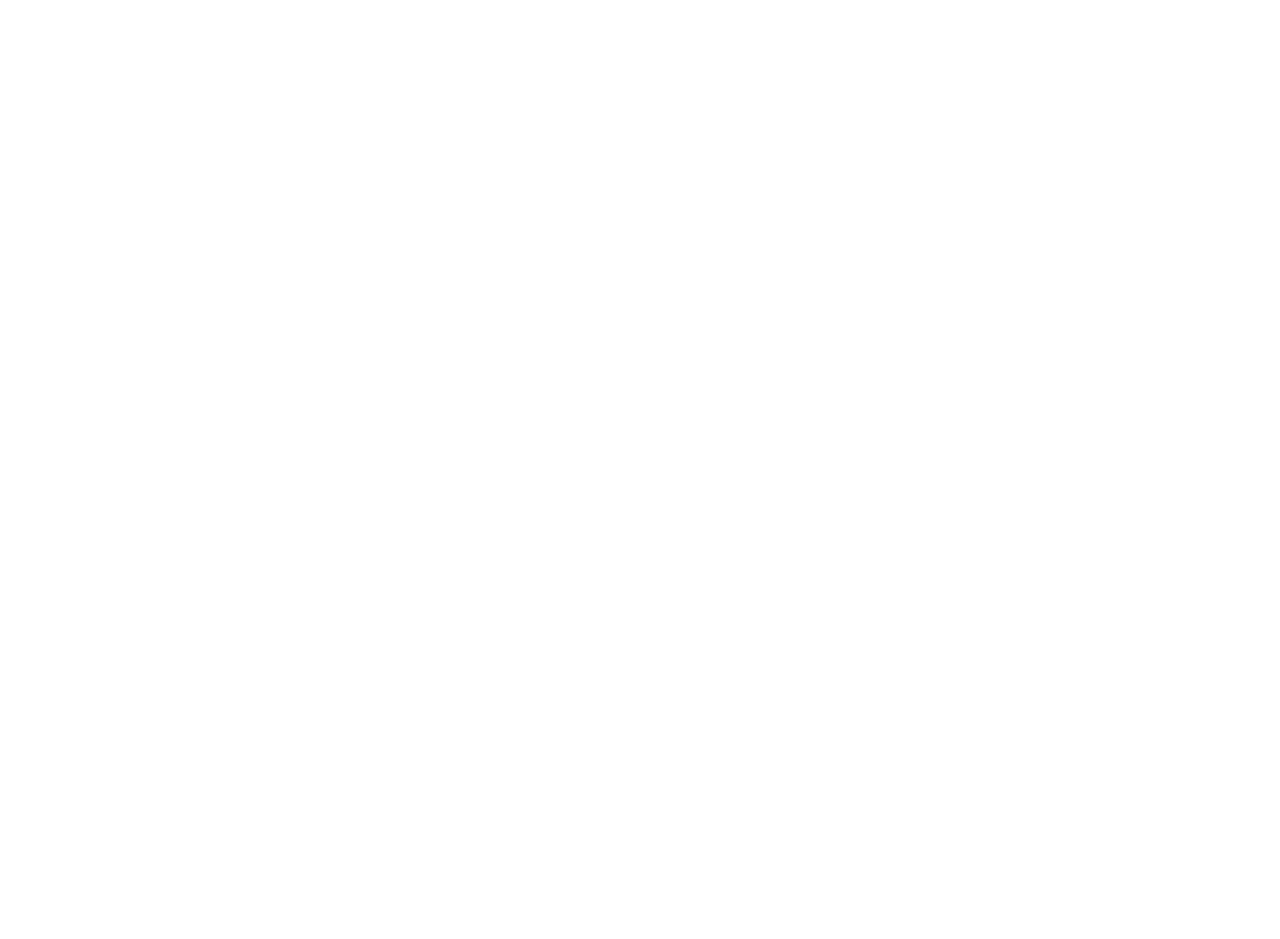
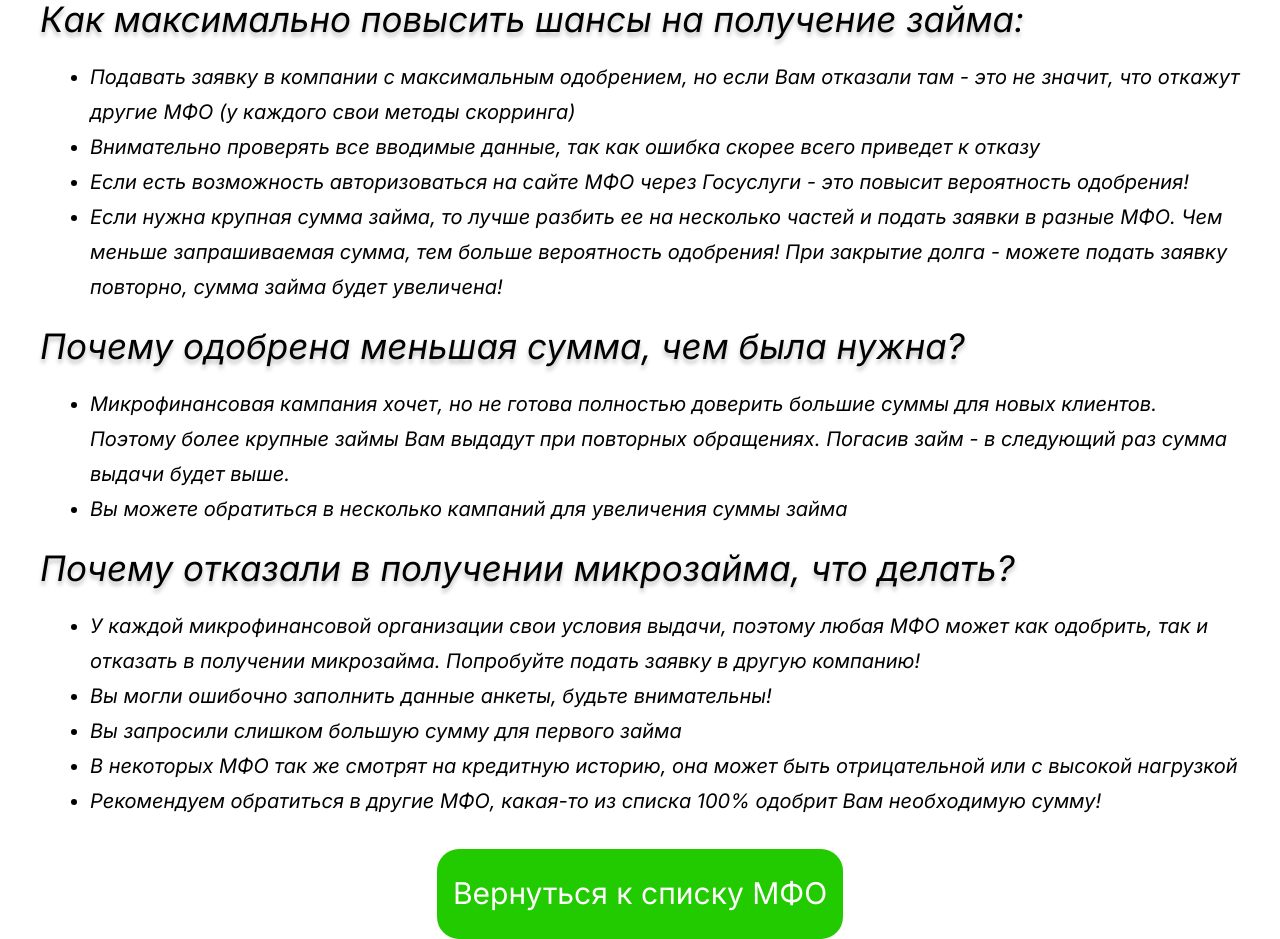
Before and after one commit to 1zzat1lla-Fayzullayev/zaymov, a React (Vite) app: page / in a window 1280 px wide. Shown: the part 1780-2719 px from the top of the page. Before the commit the page ends 1728 px from the top, so only its background shows below. Built offline with nearby package versions, Linux system fonts and the light colour scheme.

Commit message:
add texts

```diff
--- a/src/App.jsx
+++ b/src/App.jsx
@@ -1,4 +1,5 @@
 import CardSection from "./components/cardSection";
+import FirstTexts from "./components/firstTexts";
 import Hero from "./components/hero";
 import Navbar from "./components/navbar";
 
@@ -8,6 +9,7 @@
       <Navbar />
       <Hero />
       <CardSection />
+      <FirstTexts />
     </>
   );
 }
--- /dev/null
+++ b/src/components/firstTexts.jsx
@@ -0,0 +1,92 @@
+import Wrapper from "../layout/wrapper";
+import GreenButton from "../shared/greenButton";
+
+function FirstTexts() {
+  const scrollTop = () => {
+    window.scrollTo({ top: 0, behavior: "smooth" });
+  }
+  return (
+    <>
+      <Wrapper>
+        <div className="mt-[50px] mx-[20px] xl:mx-0">
+          <div>
+            <h2 className="custom_text text-[25px] md:text-[35px]">
+              Как максимально повысить шансы на получение займа:
+            </h2>
+            <ul className="ml-[30px] md:ml-[50px] mt-5">
+              <li className="list-disc italic font-Inter text-[18px] md:text-[20px] leading-[35px]">
+                Подавать заявку в компании с максимальным одобрением, но если
+                Вам отказали там - это не значит, что откажут другие МФО (у
+                каждого свои методы скорринга)
+              </li>
+              <li className="list-disc italic font-Inter text-[18px] md:text-[20px] leading-[35px]">
+                Внимательно проверять все вводимые данные, так как ошибка скорее
+                всего приведет к отказу
+              </li>
+              <li className="list-disc italic font-Inter text-[18px] md:text-[20px] leading-[35px]">
+                Если есть возможность авторизоваться на сайте МФО через
+                Госуслуги - это повысит вероятность одобрения!
+              </li>
+              <li className="list-disc italic font-Inter text-[18px] md:text-[20px] leading-[35px]">
+                Если нужна крупная сумма займа, то лучше разбить ее на несколько
+                частей и подать заявки в разные МФО. Чем меньше запрашиваемая
+                сумма, тем больше вероятность одобрения! При закрытие долга -
+                можете подать заявку повторно, сумма займа будет увеличена!
+              </li>
+            </ul>
+          </div>
+
+          <div className="mt-5">
+            <h2 className="custom_text text-[25px] md:text-[35px]">
+              Почему одобрена меньшая сумма, чем была нужна?
+            </h2>
+            <ul className="ml-[30px] md:ml-[50px] mt-5">
+              <li className="list-disc italic font-Inter text-[18px] md:text-[20px] leading-[35px]">
+                Микрофинансовая кампания хочет, но не готова полностью доверить
+                большие суммы для новых клиентов. Поэтому более крупные займы
+                Вам выдадут при повторных обращениях. Погасив займ - в следующий
+                раз сумма выдачи будет выше.
+              </li>
+              <li className="list-disc italic font-Inter text-[18px] md:text-[20px] leading-[35px]">
+                Вы можете обратиться в несколько кампаний для увеличения суммы
+                займа
+              </li>
+            </ul>
+          </div>
+
+          <div className="mt-5">
+            <h2 className="custom_text text-[25px] md:text-[35px]">
+              Почему отказали в получении микрозайма, что делать?
+            </h2>
+            <ul className="ml-[30px] md:ml-[50px] mt-5">
+              <li className="list-disc italic font-Inter text-[18px] md:text-[20px] leading-[35px]">
+                У каждой микрофинансовой организации свои условия выдачи,
+                поэтому любая МФО может как одобрить, так и отказать в получении
+                микрозайма. Попробуйте подать заявку в другую компанию!
+              </li>
+              <li className="list-disc italic font-Inter text-[18px] md:text-[20px] leading-[35px]">
+                Вы могли ошибочно заполнить данные анкеты, будьте внимательны!
+              </li>
+              <li className="list-disc italic font-Inter text-[18px] md:text-[20px] leading-[35px]">
+                Вы запросили слишком большую сумму для первого займа
+              </li>
+              <li className="list-disc italic font-Inter text-[18px] md:text-[20px] leading-[35px]">
+                В некоторых МФО так же смотрят на кредитную историю, она может
+                быть отрицательной или с высокой нагрузкой
+              </li>
+              <li className="list-disc italic font-Inter text-[18px] md:text-[20px] leading-[35px]">
+                Рекомендуем обратиться в другие МФО, какая-то из списка 100%
+                одобрит Вам необходимую сумму!
+              </li>
+            </ul>
+          </div>
+          <div className="flex justify-center items-center mt-[30px]" onClick={scrollTop}>
+            <GreenButton buttonName={"Вернуться к списку МФО"} />
+          </div>
+        </div>
+      </Wrapper>
+    </>
+  );
+}
+
+export default FirstTexts;
--- a/src/index.css
+++ b/src/index.css
@@ -1,9 +1,13 @@
-@import url('https://fonts.googleapis.com/css2?family=Montserrat:ital,wght@0,100..900;1,100..900&display=swap');
-@import url('https://fonts.googleapis.com/css2?family=Inter:ital,opsz,wght@0,14..32,100..900;1,14..32,100..900&display=swap');
-@import url('https://fonts.googleapis.com/css2?family=Noto+Serif:ital,wght@0,100..900;1,100..900&display=swap');
+@import url("https://fonts.googleapis.com/css2?family=Montserrat:ital,wght@0,100..900;1,100..900&display=swap");
+@import url("https://fonts.googleapis.com/css2?family=Inter:ital,opsz,wght@0,14..32,100..900;1,14..32,100..900&display=swap");
+@import url("https://fonts.googleapis.com/css2?family=Noto+Serif:ital,wght@0,100..900;1,100..900&display=swap");
 @tailwind base;
 @tailwind components;
 @tailwind utilities;
+
+html{
+    scroll-behavior: smooth;
+}
 
 .burger {
   cursor: pointer;
@@ -39,3 +43,14 @@
 .menu.-translate-x-full {
   transform: translateX(-100%);
 }
+
+.custom_text {
+  color: #000;
+  text-shadow: 0px 4px 4px rgba(0, 0, 0, 0.25);
+  -webkit-text-stroke-width: 10;
+  -webkit-text-stroke-color: #a1dfc0;
+  font-family: Inter;
+  font-style: italic;
+  font-weight: 400;
+  line-height: normal;
+}
```
Lines whose indentation alone changed are shown as unchanged.
